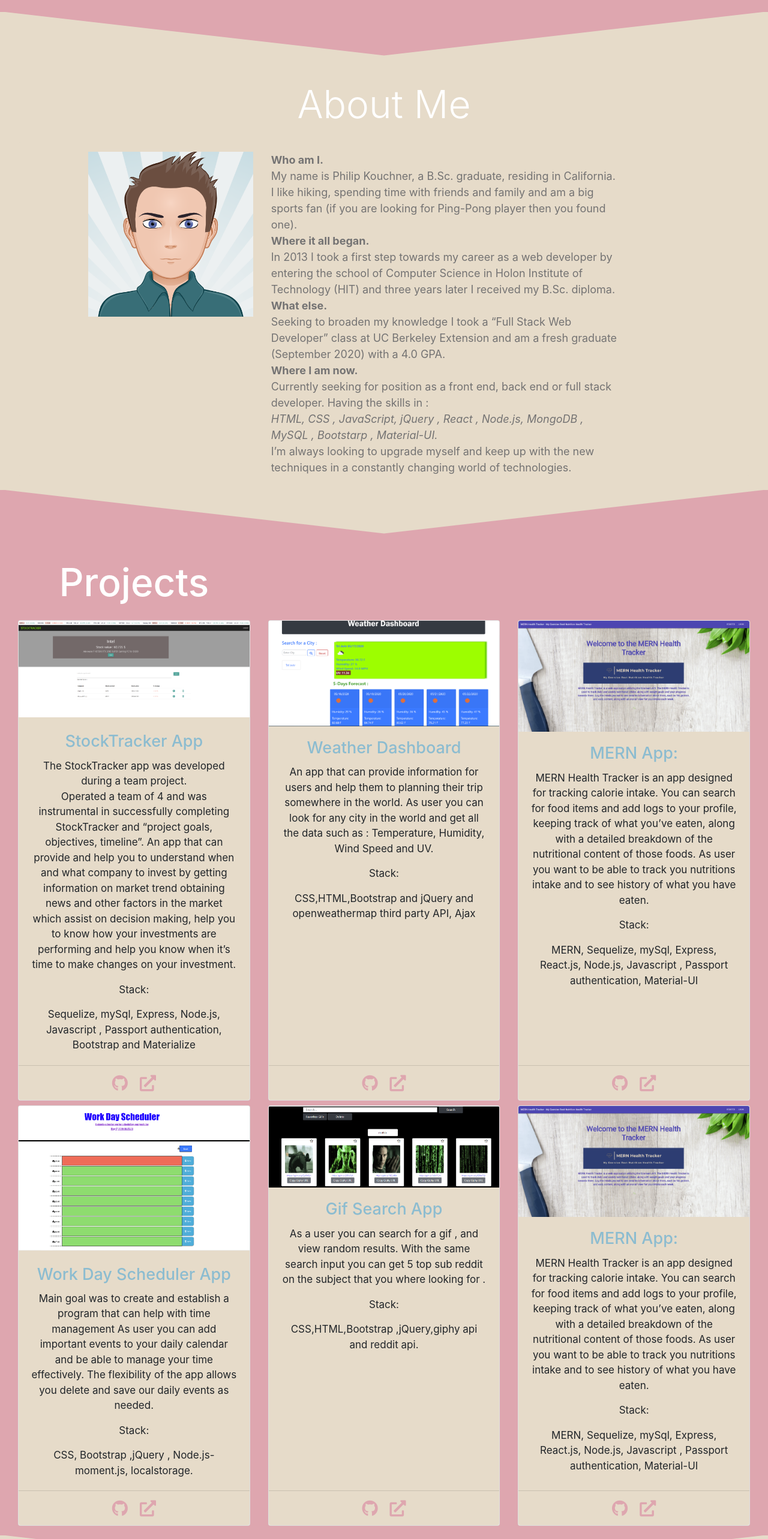
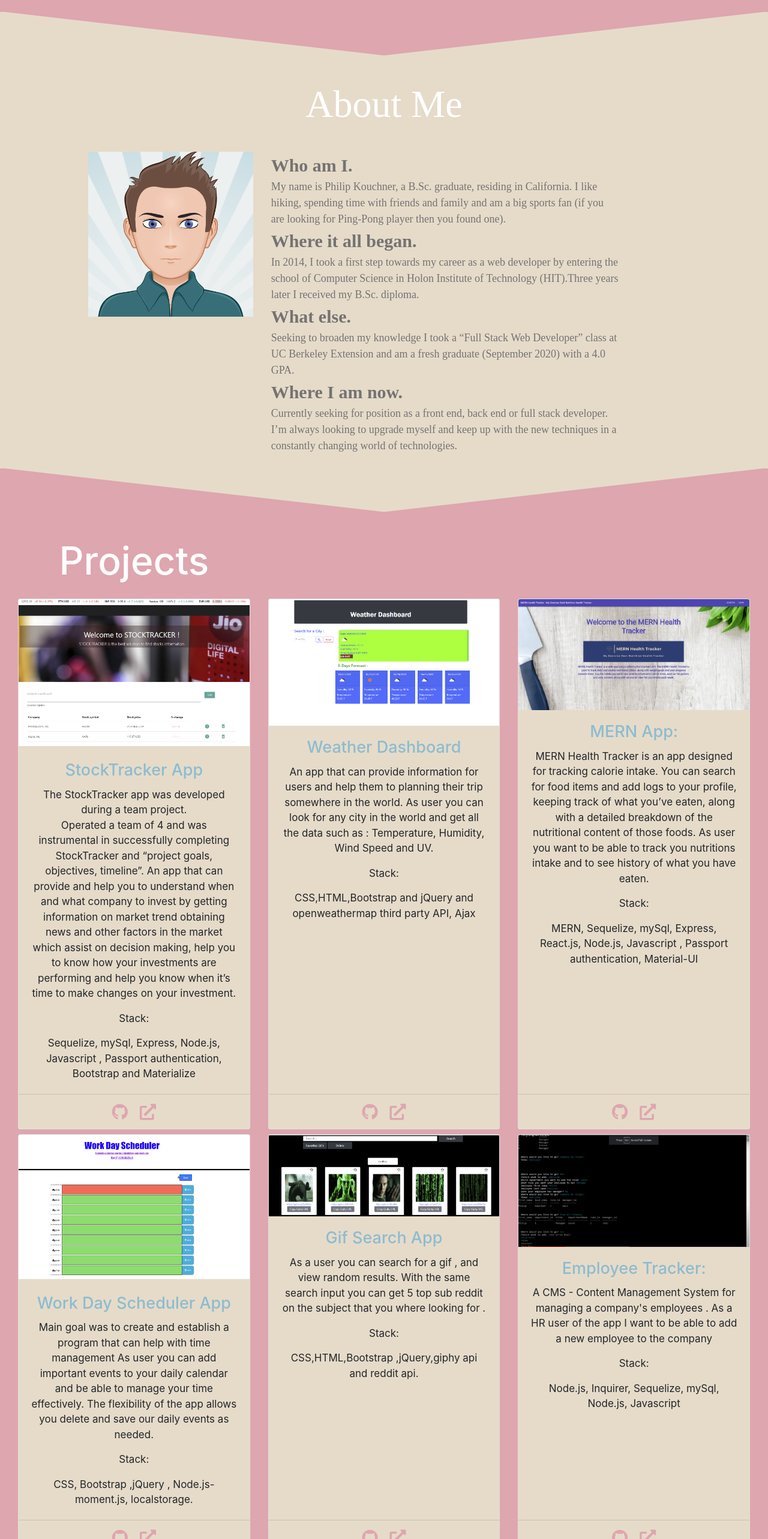
Before and after one commit to PhilipK-webdev/ProjectPortfolio, a React (Create React App) app in the folder client/: page / in a window 1280 px wide. Shown: the part 900-3466 px from the top of the page at 60% size. Built offline with nearby package versions, Linux system fonts and the light colour scheme; a web font is replaced by a local one.

Commit message:
add style and new images

```diff
--- a/client/src/components/Cards/Card.css
+++ b/client/src/components/Cards/Card.css
@@ -11,6 +11,7 @@
 
     color: rgb(116, 115, 115);
     font-size: 18px;
+    font-family: 'Cormorant Upright', serif;
 }
 
 #aboutMe{
--- a/client/src/components/Cards/Card.js
+++ b/client/src/components/Cards/Card.js
@@ -14,18 +14,17 @@ const Card = () => {
                                 <img src={avatar} className="img-fluid pt-3" />
                             </div>
                             <div className="mt-3 col-lg-6 col-md-12" id="about">
-                                <strong>Who am I.</strong> <br />
+                                <strong style={{ fontSize: "30px" }}>Who am I.</strong> <br />
                                         My name is Philip Kouchner, a B.Sc. graduate, residing in California.
                                         I like hiking, spending time with friends and family and am a big sports fan (if you are looking for Ping-Pong player then you found one). <br />
-                                <strong>Where it all began.</strong> <br />
-                                        In 2013 I took a first step towards my career as a web developer
-                                        by entering the school of Computer Science in Holon Institute of Technology (HIT) and three years later I received my B.Sc. diploma.<br />
-                                <strong>What else.</strong> <br />
+                                <strong style={{ fontSize: "30px" }}>Where it all began.</strong> <br />
+                                        In 2014, I took a first step towards my career as a web developer
+                                        by entering the school of Computer Science in Holon Institute of Technology (HIT).Three years later I received my B.Sc. diploma.<br />
+                                <strong style={{ fontSize: "30px" }}>What else.</strong> <br />
                                         Seeking to broaden my knowledge I took a “Full Stack Web Developer”
                                          class at UC Berkeley Extension and am a fresh graduate (September 2020) with a 4.0 GPA.<br />
-                                <strong>Where I am now.</strong> <br />
+                                <strong style={{ fontSize: "30px" }}>Where I am now.</strong> <br />
                                           Currently seeking for position as a front end, back end or full stack developer.
-                                          Having the skills in : <p className="font-italic" style={{ marginRight: "5px", marginBottom: "0px" }}> HTML, CSS , JavaScript, jQuery , React , Node.js, MongoDB , MySQL , Bootstarp , Material-UI.</p>
                                           I’m always looking to upgrade myself and keep up with the new techniques
                                           in a constantly changing world of technologies.
                             </div>
--- a/client/src/components/Cards/Cards.css
+++ b/client/src/components/Cards/Cards.css
@@ -22,6 +22,7 @@
 }
 .card-text{
     font-size: 17px !important;
+
 }
 .card-footer{
 
--- a/client/src/components/Cards/Cards.js
+++ b/client/src/components/Cards/Cards.js
@@ -1,9 +1,10 @@
 import React from 'react'
-import group from "../Cards/img/groupProject.png"
-import weather from "../Cards/img/weather.png"
+import weather from "../Cards/img/weather.PNG"
 import work from "../Cards/img/work-day.png"
 import healt from "../Cards/img/HEALT.png"
 import gifSearch from "../Cards/img/gifSearch.png"
+import stockTracker from "../Cards/img/stockTracker.PNG"
+import mySQL from "../Cards/img/mySQL.png"
 import "../Cards/Cards.css"
 const Cards = () => {
     return (
@@ -16,7 +17,7 @@ const Cards = () => {
             <div className="row m-0">
                 <div className="text-center col-lg col-md-6 col-12">
                     <div className="card h-100" style={{ margin: "20px 0px 20px 10px !important" }}>
-                        <img className="card-img-top" src={group} alt="stockTracker App" id="cardImg" />
+                        <img className="card-img-top" src={stockTracker} alt="stockTracker App" id="cardImg" />
                         <div className="card-body">
                             <div className="card-title h5 mt-1">StockTracker App</div>
                             <p className="card-text">
@@ -169,28 +170,26 @@ const Cards = () => {
                 </div>
                 <div className="text-center col-lg col-md-6 col-12">
                     <div className="card h-100" style={{ margin: "20px 0px 20px 10px !important" }}>
-                        <img className="card-img-top" src={healt} alt="Health App" id="cardImg" />
+                        <img className="card-img-top" src={mySQL} alt="Health App" id="cardImg" />
                         <div className="card-body">
-                            <div className="card-title h5">MERN App:</div>
+                            <div className="card-title h5">Employee Tracker:</div>
                             <p className="card-text">
-                                MERN Health Tracker is an app designed for tracking calorie intake.
-                                You can search for food items and add logs to your profile,
-                                keeping track of what you’ve eaten, along with a detailed breakdown of the nutritional content of those foods.
-                                As user you want to be able to track you nutritions intake and to see history of what you have eaten.
+                                A CMS - Content Management System for managing a company's employees .
+                                As a HR user of the app I want to be able to add a new employee to the company
                             </p>
                             <p className="card-text">Stack:</p>
                             <p className="card-text">
-                                MERN, Sequelize, mySql, Express, React.js, Node.js, Javascript , Passport authentication, Material-UI
+                                Node.js, Inquirer, Sequelize, mySql, Node.js, Javascript
                             </p>
                         </div>
                         <div className="card-footer">
                             <div style={{ display: "inline-block" }}>
-                                <a href="https://github.com/PhilipK-webdev/WorkDay-Scheduler" >
+                                <a href="https://github.com/PhilipK-webdev/Employee-Tracker" alt="Github repo" >
                                     <i className="fab fa-github" style={{ color: "rgb(222, 166, 175)", margin: "10px", fontSize: "27px" }}></i>
                                 </a>
                             </div>
                             <div style={{ display: "inline-block" }}>
-                                <a href="https://health-tracker-appnew.herokuapp.com/" >
+                                <a href="https://www.youtube.com/watch?v=oPUJK9GTxmM" alt="Youtube Video">
                                     <i className="fas fa-external-link-alt" style={{ color: "rgb(222, 166, 175)", margin: "10px", fontSize: "27px" }}></i>
                                 </a>
                             </div>
```
Also changed, not shown: client/src/components/Cards/img/stockTracker.PNG (added), client/src/components/Cards/img/weather.png.
